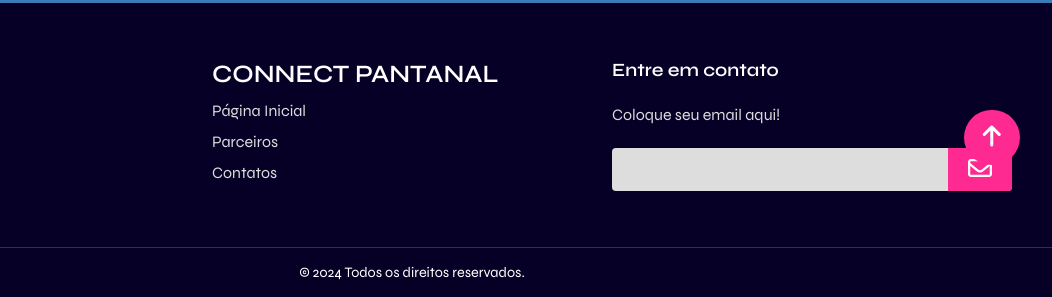
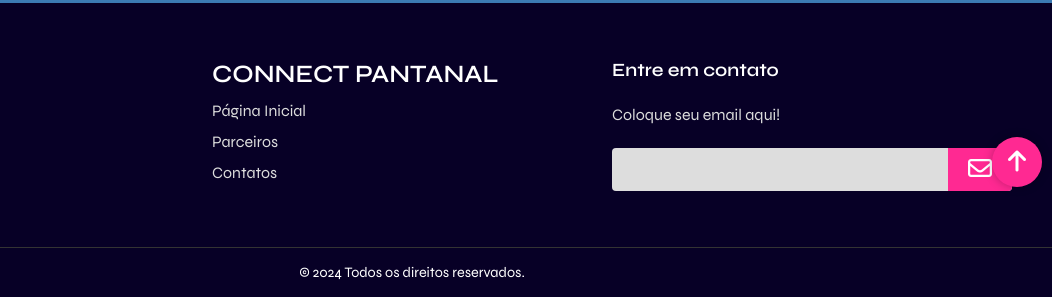
Before and after one commit to mathraphael/ConnectCorumba, a website: page public/index.html in a window 1280 px wide. Shown: the part 603-900 px from the top of the page, 228-1280 px from the left. Drawn offline with nearby package versions, Linux system fonts and the light colour scheme.

Commit message:
[ALTERACAO] #0 - Botao Scroll funfando(agora vai)

```diff
--- a/public/css/styles.css
+++ b/public/css/styles.css
@@ -444,15 +444,21 @@ footer {
 
 .back-top{
     position: fixed;
-    bottom: 2rem;
-    right: 2rem;
+    bottom: 10px;
+    right: 10px;
+    width: 50px;
+    height: 50px;
+    border-radius: 50%;
     display: inline-flex;
     align-items: center;
     justify-content: center;
     background-color: #ff2992;
-    border-radius: 5rem;
+    box-shadow: 0 0 10px rgba(0, 0, 0, 0.25);
     padding: 0.8rem 1.2rem;
     text-decoration: none;
+    border: none;
+    outline: none;
+    cursor: pointer;
     transition: 0.2s ease-out;
 
 }
--- a/public/index.html
+++ b/public/index.html
@@ -69,7 +69,7 @@
     </nav>
 
 
-    <section class="eventos-mes">
+    <section class="eventos-mes" id="#evento-mes">
         <h1 class="titulo-eventos">Este Mês</h1>
 
         <div class="container">
@@ -146,7 +146,7 @@
     </section>
 
 
-    <a href="#" class="back-top">
+    <a id="btnScrollToTop" class="back-top">
         <span class="material-icons">
             <i class="fa-solid fa-arrow-up"></i>
         </span>
--- a/public/js/app.js
+++ b/public/js/app.js
@@ -8,3 +8,13 @@ function toggleMenu(event){
 
 btnMobile.addEventListener('click',toggleMenu);
 btnMobile.addEventListener('touchstart',toggleMenu);
+
+const btnScrollToTop = document.querySelector("#btnScrollToTop");
+
+btnScrollToTop.addEventListener("click", function(){
+    window.scrollTo({
+        top: 0,
+        left: 0,
+        behavior: "smooth",
+    });
+    });
```
